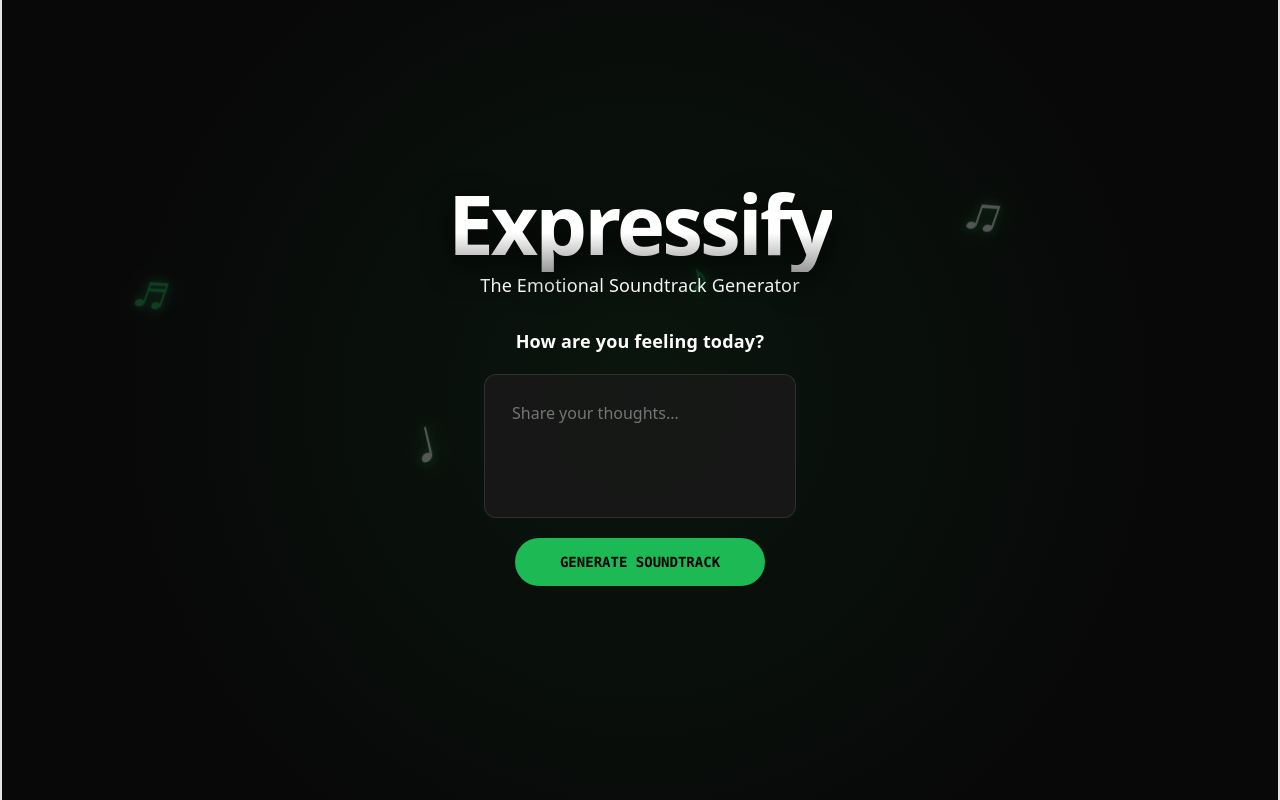
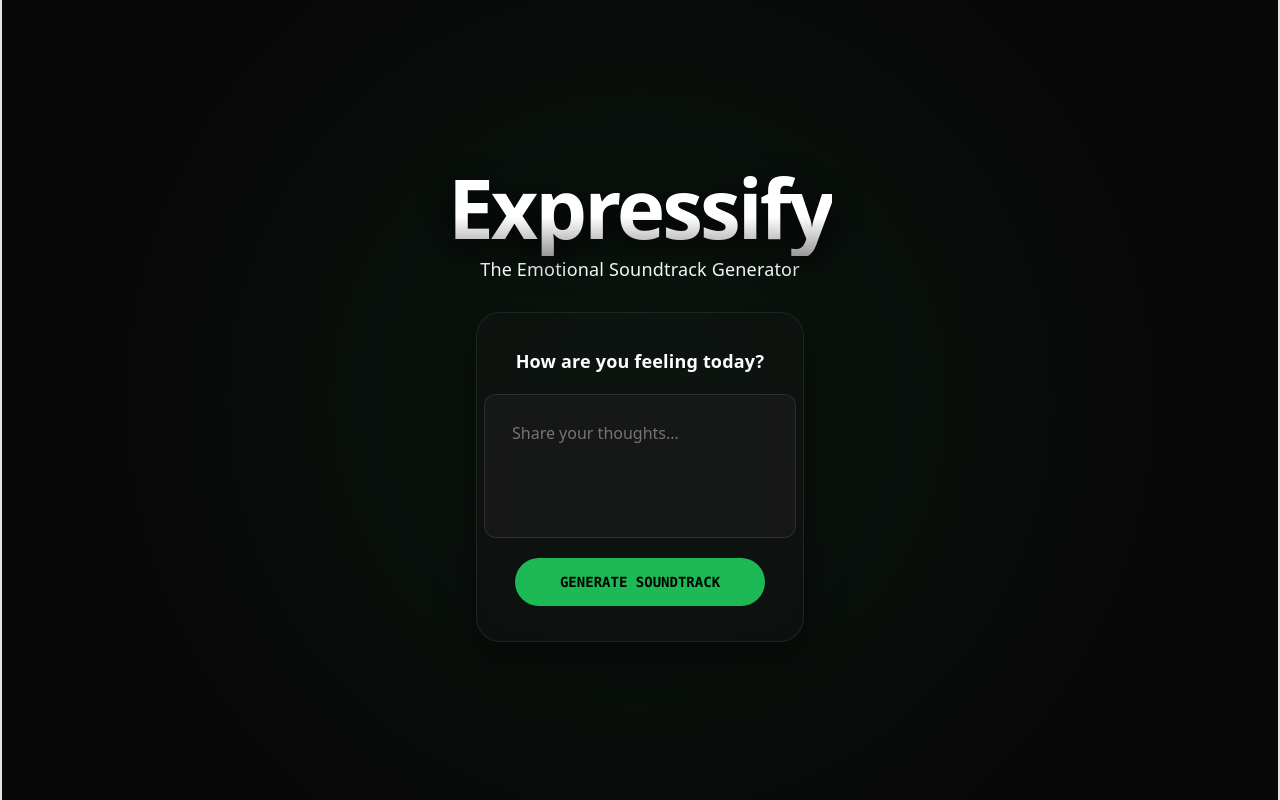
Before and after one commit to Skylantern111/Expressify, a React (Vite) app: page / in a window 1280 px wide. Built offline with nearby package versions, Linux system fonts and the light colour scheme.

Commit message:
Changes
Again

```diff
--- a/src/App.css
+++ b/src/App.css
@@ -252,3 +252,122 @@ body {
   text-transform: uppercase;
   letter-spacing: 1px;
 }
+
+/* Glassmorphism Core */
+.glass-card {
+  background: rgba(20, 20, 20, 0.45);
+  backdrop-filter: blur(20px);
+  -webkit-backdrop-filter: blur(20px);
+  border: 1px solid rgba(255, 255, 255, 0.08);
+  border-radius: 24px;
+  box-shadow: 0 16px 40px rgba(0, 0, 0, 0.4);
+  padding: 35px;
+  width: 100%;
+  max-width: 650px;
+  box-sizing: border-box;
+}
+
+/* Aurora Background Blobs */
+.blob {
+  position: fixed;
+  border-radius: 50%;
+  filter: blur(120px);
+  opacity: 0.6;
+  z-index: -1;
+  transition: background 2s ease-in-out, transform 10s ease-in-out;
+  animation: float 20s infinite alternate;
+}
+
+.blob-1 {
+  top: -10%;
+  left: -10%;
+  width: 50vw;
+  height: 50vw;
+}
+
+.blob-2 {
+  bottom: -10%;
+  right: -10%;
+  width: 60vw;
+  height: 60vw;
+  animation-delay: -5s;
+}
+
+.blob-3 {
+  top: 40%;
+  left: 40%;
+  width: 40vw;
+  height: 40vw;
+  opacity: 0.4;
+  animation-duration: 25s;
+}
+
+@keyframes float {
+  0% {
+    transform: translate(0, 0) scale(1);
+  }
+
+  100% {
+    transform: translate(50px, 50px) scale(1.1);
+  }
+}
+
+/* Focus Mode Adjustments */
+.focus-active {
+  display: flex;
+  justify-content: center;
+  align-items: center;
+  min-height: 100vh;
+}
+
+.focus-toggle-container {
+  display: flex;
+  justify-content: flex-end;
+  width: 100%;
+  max-width: 650px;
+  margin-bottom: 15px;
+}
+
+.focus-btn {
+  background: rgba(255, 255, 255, 0.1);
+  border: 1px solid rgba(255, 255, 255, 0.2);
+  color: #fff;
+  padding: 8px 16px;
+  border-radius: 20px;
+  cursor: pointer;
+  font-size: 0.85rem;
+  transition: all 0.3s ease;
+}
+
+.focus-btn:hover {
+  background: rgba(255, 255, 255, 0.2);
+}
+
+/* UI Refinements */
+.bar-row {
+  display: flex;
+  justify-content: space-between;
+  font-size: 0.85rem;
+  margin-bottom: 6px;
+  color: #e0e0e0;
+}
+
+.progress-bg {
+  width: 100%;
+  background: rgba(255, 255, 255, 0.1);
+  border-radius: 6px;
+  height: 8px;
+  overflow: hidden;
+}
+
+.progress-fill {
+  height: 100%;
+  border-radius: 6px;
+  transition: width 1.2s cubic-bezier(0.4, 0, 0.2, 1);
+}
+
+.spotify-embed {
+  border-radius: 16px;
+  box-shadow: 0 10px 30px rgba(0, 0, 0, 0.5);
+  transition: height 0.5s ease;
+}
--- a/src/App.jsx
+++ b/src/App.jsx
@@ -8,10 +8,16 @@ function App() {
   const [loading, setLoading] = useState(false);
   const [sessionData, setSessionData] = useState(null);
   const [history, setHistory] = useState([]);
+  const [focusMode, setFocusMode] = useState(false);
 
   useEffect(() => {
+    // BUG FIX: Try-catch prevents crashes if localStorage data is malformed
+    try {
       const saved = JSON.parse(localStorage.getItem('vibe_history')) || [];
       setHistory(saved);
+    } catch (e) {
+      setHistory([]);
+    }
   }, []);
 
   const emotionDictionary = {
@@ -21,75 +27,48 @@ function App() {
     lowEnergy: ['calm', 'fatigue', 'passive', 'slow', 'tired', 'peaceful', 'quiet']
   };
 
-  // Expanded Data: Added Single Tracks to each profile
   const vibeProfiles = {
     "Happy & Energetic": {
       id: "37i9dQZF1EVJSvZp5AOML2", name: "Happy Hits", color1: "#FFD700", color2: "#FF8C00", val: 85, eng: 80,
-      singles: [
-        { title: "Levitating", artist: "Dua Lipa" },
-        { title: "Walking On Sunshine", artist: "Katrina & The Waves" },
-        { title: "Good Days", artist: "SZA" }
-      ]
+      singles: [{ title: "Levitating", artist: "Dua Lipa" }, { title: "Walking On Sunshine", artist: "Katrina & The Waves" }, { title: "Good Days", artist: "SZA" }]
     },
     "Happy & Calm": {
       id: "37i9dQZF1DWSf2RDTDayIx", name: "Happy Chill", color1: "#87CEFA", color2: "#98FB98", val: 75, eng: 30,
-      singles: [
-        { title: "Put Your Records On", artist: "Corinne Bailey Rae" },
-        { title: "Banana Pancakes", artist: "Jack Johnson" },
-        { title: "Sunday Morning", artist: "Maroon 5" }
-      ]
+      singles: [{ title: "Put Your Records On", artist: "Corinne Bailey Rae" }, { title: "Banana Pancakes", artist: "Jack Johnson" }, { title: "Sunday Morning", artist: "Maroon 5" }]
     },
     "Sad & Melancholy": {
       id: "37i9dQZF1DWVV27DiNWxkR", name: "Melancholia", color1: "#4682B4", color2: "#191970", val: 20, eng: 25,
-      singles: [
-        { title: "Sparks", artist: "Coldplay" },
-        { title: "Liability", artist: "Lorde" },
-        { title: "The Night We Met", artist: "Lord Huron" }
-      ]
+      singles: [{ title: "Sparks", artist: "Coldplay" }, { title: "Liability", artist: "Lorde" }, { title: "The Night We Met", artist: "Lord Huron" }]
     },
     "Angry & Energetic": {
       id: "37i9dQZF1DX1tyCD9QhIWF", name: "Rage Beats", color1: "#DC143C", color2: "#8B0000", val: 15, eng: 90,
-      singles: [
-        { title: "Misery Business", artist: "Paramore" },
-        { title: "Break Stuff", artist: "Limp Bizkit" },
-        { title: "good 4 u", artist: "Olivia Rodrigo" }
-      ]
+      singles: [{ title: "Misery Business", artist: "Paramore" }, { title: "Break Stuff", artist: "Limp Bizkit" }, { title: "good 4 u", artist: "Olivia Rodrigo" }]
     },
     "Neutral & Focused": {
       id: "37i9dQZF1DWZeKCadgRdKQ", name: "Deep Focus", color1: "#9370DB", color2: "#4B0082", val: 50, eng: 50,
-      singles: [
-        { title: "Clair de Lune", artist: "Claude Debussy" },
-        { title: "Weightless", artist: "Marconi Union" },
-        { title: "Cornfield Chase", artist: "Hans Zimmer" }
-      ]
+      singles: [{ title: "Clair de Lune", artist: "Claude Debussy" }, { title: "Weightless", artist: "Marconi Union" }, { title: "Cornfield Chase", artist: "Hans Zimmer" }]
     }
   };
 
-  // NEW FEATURE: Literary Database
   const quotesDatabase = {
     "Happy & Energetic": [
       { text: "Happiness is a choice, not a condition.", author: "Nora Roberts" },
-      { text: "It does not do to dwell on dreams and forget to live.", author: "J.K. Rowling" },
-      { text: "The world is indeed full of peril, and in it there are many dark places; but still there is much that is fair.", author: "J.R.R. Tolkien" }
+      { text: "It does not do to dwell on dreams and forget to live.", author: "J.K. Rowling" }
     ],
     "Happy & Calm": [
       { text: "I have nothing to do today but smile.", author: "Paul Simon" },
-      { text: "You can find magic wherever you look. Sit back and relax, all you need is a book.", author: "Dr. Seuss" },
-      { text: "There is a kind of magicness about going far away and then coming back all changed.", author: "Kate Douglas Wiggin" }
+      { text: "You can find magic wherever you look. Sit back and relax, all you need is a book.", author: "Dr. Seuss" }
     ],
     "Sad & Melancholy": [
       { text: "The emotion that can break your heart is sometimes the very one that heals it.", author: "Nicholas Sparks" },
-      { text: "Numbing the pain for a while will make it worse when you finally feel it.", author: "J.K. Rowling" },
       { text: "Some things are just meant to be, and some things are not.", author: "Nora Roberts" }
     ],
     "Angry & Energetic": [
       { text: "Anger is like a storm rising up from the bottom of your consciousness.", author: "Thich Nhat Hanh" },
-      { text: "I will not be triumphed over.", author: "Cleopatra" },
       { text: "We've all got both light and dark inside us. What matters is the part we choose to act on.", author: "J.K. Rowling" }
     ],
     "Neutral & Focused": [
       { text: "Words are, in my not-so-humble opinion, our most inexhaustible source of magic.", author: "J.K. Rowling" },
-      { text: "To learn to read is to light a fire; every syllable that is spelled out is a spark.", author: "Victor Hugo" },
       { text: "There’s no such thing as a free lunch, but there is always a good book.", author: "Nora Roberts" }
     ]
   };
@@ -118,8 +97,6 @@ function App() {
     setLoading(true);
     try {
       const result = analyzeTextEmotion(diaryEntry);
-
-      // Select a random quote from the matching mood category
       const moodQuotes = quotesDatabase[result.mood];
       const randomQuote = moodQuotes[Math.floor(Math.random() * moodQuotes.length)];
 
@@ -148,15 +125,9 @@ function App() {
       localStorage.setItem('vibe_history', JSON.stringify(newHistory));
     } catch (error) {
       console.error("Error executing system:", error);
-      alert("System Error: Check Firebase Connection.");
     } finally {
       setLoading(false);
     }
-  };
-
-  const handleReset = () => {
-    setSessionData(null);
-    setDiaryEntry('');
   };
 
   const blob1Color = sessionData ? sessionData.affective_computing_data.colors.c1 : '#8A2BE2';
@@ -164,25 +135,21 @@ function App() {
 
   return (
     <div id="root">
-      <div className="blob blob-1" style={{ background: blob1Color, transition: 'background 1.5s ease' }}></div>
-      <div className="blob blob-2" style={{ background: blob2Color, transition: 'background 1.5s ease' }}></div>
+      <div className="blob blob-1" style={{ background: blob1Color }}></div>
+      <div className="blob blob-2" style={{ background: blob2Color }}></div>
+      <div className="blob blob-3" style={{ background: blob1Color }}></div>
 
-      <div className="music-wave-container">
-        <div className="music-note note-1">♫</div>
-        <div className="music-note note-2">♪</div>
-        <div className="music-note note-3">♩</div>
-        <div className="music-note note-4">♬</div>
-      </div>
-
-      <main id="center" style={{ overflowY: 'auto', maxHeight: '100vh', paddingBottom: '80px' }}>
-        <div className="hero">
+      <main id="center" className={focusMode ? "focus-active" : ""}>
+        {!focusMode && (
+          <div className="hero fade-in">
             <h1 className="framework">Expressify</h1>
             <p className="description">The Emotional Soundtrack Generator</p>
           </div>
+        )}
 
         <div className="app-content">
           {!sessionData ? (
-            <form onSubmit={handleAnalyze} className="diary-form">
+            <form onSubmit={handleAnalyze} className="diary-form glass-card fade-in">
               <label htmlFor="diary"><strong>How are you feeling today?</strong></label>
               <textarea
                 id="diary"
@@ -192,77 +159,68 @@ function App() {
                 placeholder="Share your thoughts..."
                 className="diary-input"
               />
-              <button type="submit" className="counter" disabled={loading}>
-                {loading ? 'Analyzing Vibe...' : 'Generate Soundtrack'}
+              <button type="submit" className="counter action-btn" disabled={loading}>
+                {loading ? 'Curating Atmosphere...' : 'Generate Soundtrack'}
               </button>
             </form>
           ) : (
-            <div className="result-container" style={{ display: 'flex', flexDirection: 'column', alignItems: 'center', width: '100%' }}>
-              <div className="result-card" style={{ width: '100%', maxWidth: '650px', padding: '30px' }}>
+            <div className="result-container fade-in">
+              {/* Focus Mode Toggle */}
+              <div className="focus-toggle-container">
+                <button onClick={() => setFocusMode(!focusMode)} className="focus-btn">
+                  {focusMode ? "⤢ Exit Focus Mode" : "⤡ Enter Focus Mode"}
+                </button>
+              </div>
+
+              <div className="result-card glass-card">
                 <div className="mood-badge" style={{ backgroundColor: blob1Color }}>
                   {sessionData.affective_computing_data.detected_mood}
                 </div>
 
-                {/* NEW FEATURE: Literary Resonance (Quotes) */}
                 <div className="quote-container">
-                  <p className="quote-text">&quot;{sessionData.recommendation_data.quote?.text || "Finding the perfect words..."}&quot;</p>
-                  <p className="quote-author">— {sessionData.recommendation_data.quote?.author || "System"}</p>
+                  {/* BUG FIX: Safely rendering quotes using optional chaining */}
+                  <p className="quote-text">&quot;{sessionData.recommendation_data.quote?.text || "Creating harmony..."}&quot;</p>
+                  <p className="quote-author">— {sessionData.recommendation_data.quote?.author || "Expressify"}</p>
                 </div>
 
-                <div className="analytics-container" style={{ margin: '20px 0', textAlign: 'left', background: 'rgba(0,0,0,0.2)', padding: '15px', borderRadius: '8px' }}>
-                  <div style={{ marginBottom: '8px' }}>
-                    <div style={{ display: 'flex', justifyContent: 'space-between', fontSize: '0.8rem', marginBottom: '4px' }}>
+                {!focusMode && (
+                  <div className="analytics-container fade-in">
+                    <div className="bar-row">
                       <span>Valence (Positivity)</span>
                       <span>{sessionData.affective_computing_data.valence}%</span>
                     </div>
-                    <div style={{ width: '100%', background: '#333', borderRadius: '4px', height: '6px' }}>
-                      <div style={{ width: `${sessionData.affective_computing_data.valence}%`, background: blob1Color, height: '100%', borderRadius: '4px', transition: 'width 1s' }}></div>
+                    <div className="progress-bg">
+                      <div className="progress-fill" style={{ width: `${sessionData.affective_computing_data.valence}%`, background: blob1Color }}></div>
                     </div>
-                  </div>
-                  <div>
-                    <div style={{ display: 'flex', justifyContent: 'space-between', fontSize: '0.8rem', marginBottom: '4px' }}>
+                    <div className="bar-row" style={{ marginTop: '10px' }}>
                       <span>Energy Level</span>
                       <span>{sessionData.affective_computing_data.energy}%</span>
                     </div>
-                    <div style={{ width: '100%', background: '#333', borderRadius: '4px', height: '6px' }}>
-                      <div style={{ width: `${sessionData.affective_computing_data.energy}%`, background: blob2Color, height: '100%', borderRadius: '4px', transition: 'width 1s' }}></div>
+                    <div className="progress-bg">
+                      <div className="progress-fill" style={{ width: `${sessionData.affective_computing_data.energy}%`, background: blob2Color }}></div>
                     </div>
                   </div>
-                </div>
-
-                {/* NEW FEATURE: Single Tracks Suggestion */}
-                <div className="singles-container" style={{ textAlign: 'left', marginBottom: '25px' }}>
-                  <h4 style={{ color: '#b3b3b3', margin: '0 0 10px 0', borderBottom: '1px solid #333', paddingBottom: '5px' }}>Standout Tracks for this Vibe</h4>
-                  <ul style={{ listStyle: 'none', padding: 0, margin: 0 }}>
-                    {sessionData.recommendation_data.singles.map((track, idx) => (
-                      <li key={idx} style={{ padding: '8px 0', display: 'flex', alignItems: 'center' }}>
-                        <span style={{ color: blob1Color, marginRight: '10px', fontSize: '1.2rem' }}>▸</span>
-                        <strong>{track.title}</strong> <span style={{ color: '#b3b3b3', marginLeft: '8px' }}>by {track.artist}</span>
-                      </li>
-                    ))}
-                  </ul>
-                </div>
+                )}
 
                 <div className="track-info">
-                  <h4 style={{ color: '#b3b3b3', margin: '0 0 10px 0', textAlign: 'left' }}>Full Playlist Recommendation</h4>
-                  <div style={{ width: '100%' }}>
                   <iframe
-                      src={`https://open.spotify.com/embed/playlist/${sessionData.recommendation_data.playlist_id}?utm_source=generator`}
+                    src={`https://open.spotify.com/embed/playlist/${sessionData.recommendation_data.playlist_id}?utm_source=generator&theme=0`}
                     width="100%"
-                      height="400"
+                    height={focusMode ? "500" : "352"}
                     frameBorder="0"
                     allowFullScreen=""
                     allow="autoplay; clipboard-write; encrypted-media; fullscreen; picture-in-picture"
                     loading="lazy"
-                      style={{ borderRadius: '12px', boxShadow: '0 8px 24px rgba(0,0,0,0.5)' }}
+                    className="spotify-embed"
                   ></iframe>
                 </div>
               </div>
-              </div>
 
-              <button onClick={handleReset} className="counter reset-btn" style={{ marginTop: '30px' }}>
+              {!focusMode && (
+                <button onClick={() => { setSessionData(null); setDiaryEntry(''); }} className="counter reset-btn fade-in">
                   Analyze New Thought
                 </button>
+              )}
             </div>
           )}
         </div>
```
Lines whose indentation alone changed are shown as unchanged.
